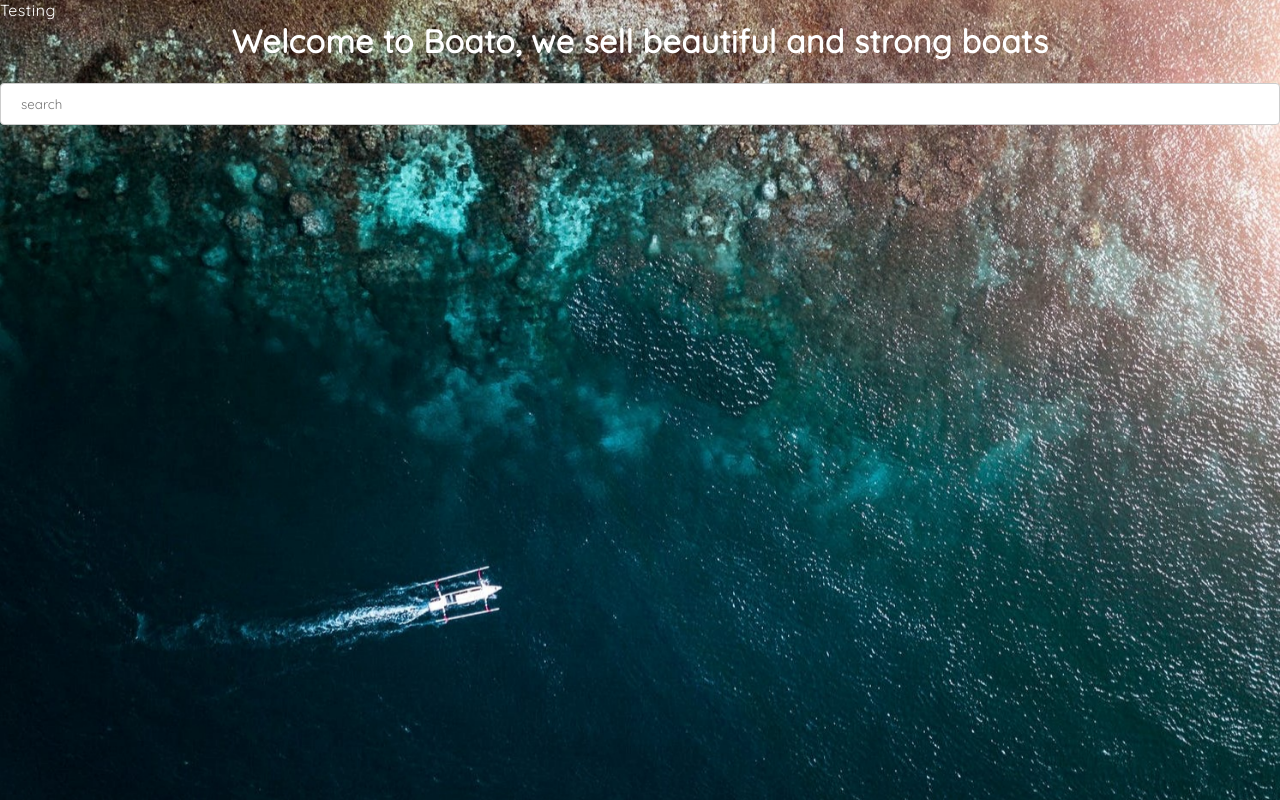
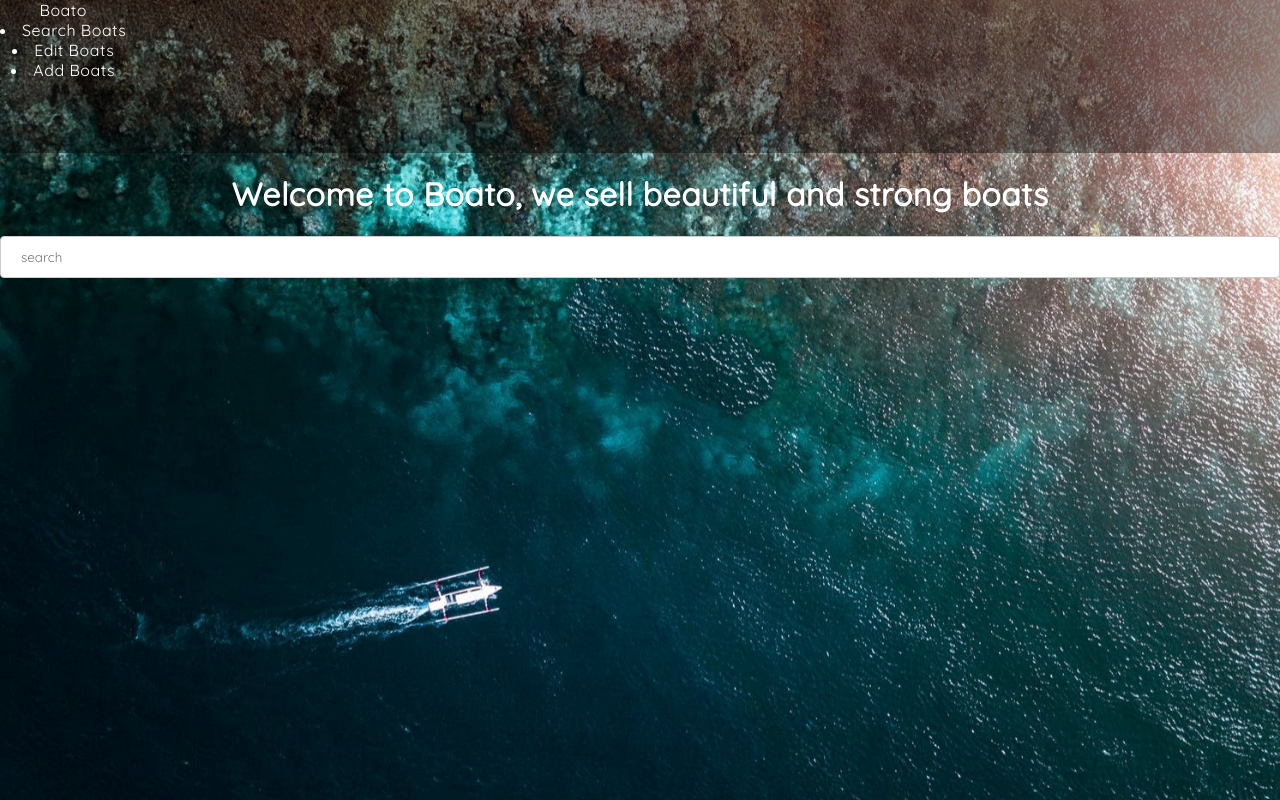
Before and after one commit to AngelicMob/boat-assignment, a React (Create React App) app: page / in a window 1280 px wide. Built offline with nearby package versions, Linux system fonts and the light colour scheme.

Commit message:
added some more frontend stuff

```diff
--- a/src/components/navbar.jsx
+++ b/src/components/navbar.jsx
@@ -7,15 +7,20 @@ const NavbarContent = styled.div`
 
 
   height: 0vh;
-  background: rgba(0, 0, 0, 0.5);
+  background: rgba(0, 0, 0, 0.4);
   display: flex;
   justify-content: space-between;
   color: white;
+  padding: 0 0 153px 0;
 
 
 `;
 
+const NavbarText = styled.div`
 
+
+
+`;
 
 
 export default function NavBar() {
@@ -23,7 +28,21 @@ export default function NavBar() {
 
     return (
 
-        <NavbarContent>Testing</NavbarContent>
+        <NavbarContent>
+
+            <NavbarText>
+                <div id ="logo-text">
+
+                <div class ="logo">Boato</div>
+
+                        <li>Search Boats</li>
+                        <li>Edit Boats</li>
+                        <li>Add Boats</li>
+
+                </div>
+            </NavbarText>
+
+        </NavbarContent>
 
 
     );
```
